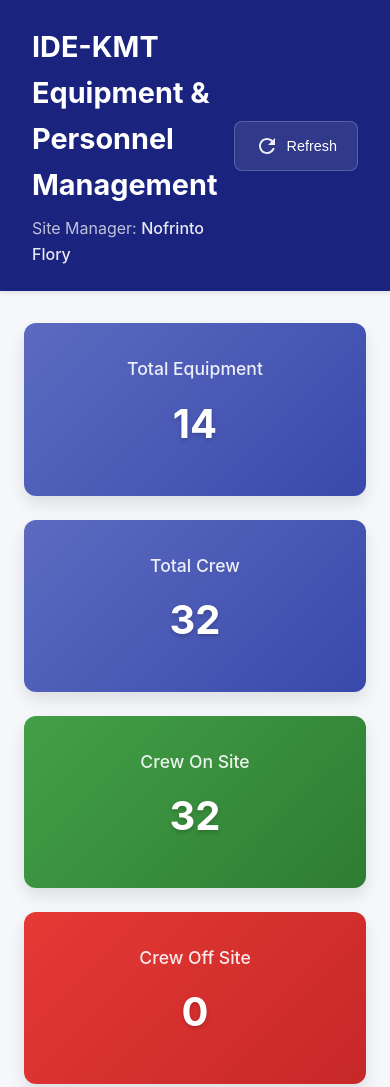
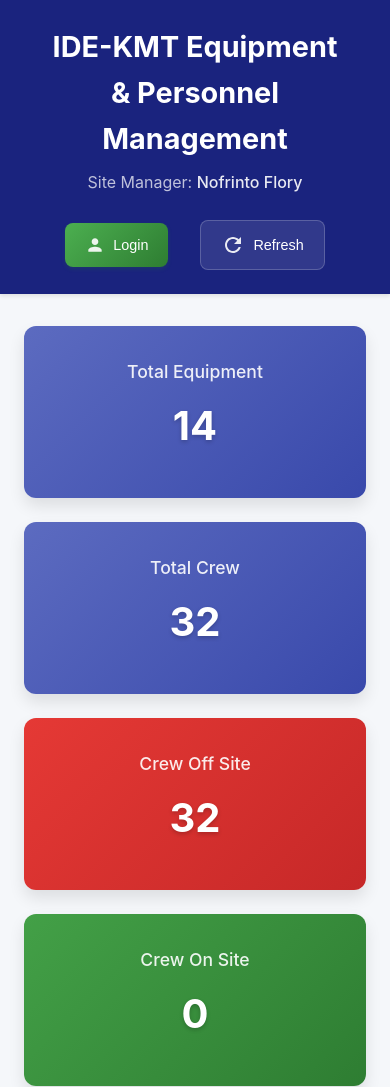
Before and after one commit to floryid/ide-kmt, a website: page index.html in a window 390 px wide. Shown: the top 1087 px of the page. Drawn offline with Linux system fonts and the light colour scheme.

Commit message:
perubahan

```diff
--- /dev/null
+++ b/auth-ui.js
@@ -0,0 +1,24 @@
+// Function to update authentication UI elements
+function updateAuthUI() {
+    const loginBtn = document.querySelector('.auth-btn.login-btn');
+    const signoutBtn = document.querySelector('.auth-btn.signout-btn');
+    const isLoggedIn = sessionStorage.getItem('isLoggedIn');
+
+    if (isLoggedIn) {
+        loginBtn.style.display = 'none';
+        signoutBtn.style.display = 'flex';
+    } else {
+        loginBtn.style.display = 'flex';
+        signoutBtn.style.display = 'none';
+    }
+}
+
+// Handle sign out
+function handleSignOut() {
+    sessionStorage.removeItem('isLoggedIn');
+    sessionStorage.removeItem('currentUser');
+    window.location.href = 'login.html';
+}
+
+// Initialize auth UI
+document.addEventListener('DOMContentLoaded', updateAuthUI);
--- a/index.html
+++ b/index.html
@@ -16,6 +16,16 @@
                 </div>
             </div>
             <div class="header-actions">
+                <div class="auth-buttons">
+                    <button class="auth-btn login-btn" onclick="window.location.href='login.html'">
+                        <svg viewBox="0 0 24 24" width="20" height="20"><path fill="currentColor" d="M12 12c2.21 0 4-1.79 4-4s-1.79-4-4-4-4 1.79-4 4 1.79 4 4 4zm0 2c-2.67 0-8 1.34-8 4v2h16v-2c0-2.66-5.33-4-8-4z"/></svg>
+                        Login
+                    </button>
+                    <button class="auth-btn signout-btn" onclick="handleSignOut()" style="display: none;">
+                        <svg viewBox="0 0 24 24" width="20" height="20"><path fill="currentColor" d="M17 7l-1.41 1.41L18.17 11H8v2h10.17l-2.58 2.58L17 17l5-5zM4 5h8V3H4c-1.1 0-2 .9-2 2v14c0 1.1.9 2 2 2h8v-2H4V5z"/></svg>
+                        Sign Out
+                    </button>
+                </div>
                 <button class="refresh-btn" onclick="window.location.reload()">
                     <svg viewBox="0 0 24 24" width="24" height="24"><path fill="currentColor" d="M17.65 6.35C16.2 4.9 14.21 4 12 4c-4.42 0-7.99 3.58-7.99 8s3.57 8 7.99 8c3.73 0 6.84-2.55 7.73-6h-2.08c-.82 2.33-3.04 4-5.65 4-3.31 0-6-2.69-6-6s2.69-6 6-6c1.66 0 3.14.69 4.22 1.78L13 11h7V4l-2.35 2.35z"/></svg>
                     Refresh
@@ -34,12 +44,12 @@
                 <h3>Total Crew</h3>
                 <p class="count" id="totalCrew">31</p>
             </div>
+            <div class="card crew-off-site">
+                <h3>Crew Off Site</h3>
+                <p class="count" id="crewOnSite">0</p>
+            </div>
             <div class="card crew-on-site">
                 <h3>Crew On Site</h3>
-                <p class="count" id="crewOnSite">0</p>
-            </div>
-            <div class="card crew-off-site">
-                <h3>Crew Off Site</h3>
                 <p class="count" id="crewOffSite">0</p>
             </div>
         </div>
@@ -60,5 +70,6 @@
     </footer>
 
     <script src="script.js"></script>
+    <script src="auth-ui.js"></script>
 </body>
 </html>
--- a/styles.css
+++ b/styles.css
@@ -40,8 +40,43 @@ header {
     display: flex;
     justify-content: space-between;
     align-items: center;
+    flex-wrap: wrap;
+    gap: 1rem;
+    padding: 0 1rem;
 }
 
+.header-title {
+    flex: 1;
+    min-width: 300px;
+}
+
+.header-actions {
+    display: flex;
+    align-items: center;
+    gap: 1rem;
+    flex-wrap: wrap;
+}
+
+@media (max-width: 768px) {
+    .header-content {
+        flex-direction: column;
+        text-align: center;
+        gap: 1.5rem;
+    }
+
+    .header-title {
+        min-width: auto;
+    }
+
+    .header-actions {
+        width: 100%;
+        justify-content: center;
+    }
+
+    .auth-buttons {
+        margin-right: 0;
+    }
+}
 .header-title h1 {
     font-size: 1.8rem;
     margin-bottom: 0.5rem;
@@ -315,3 +350,47 @@ footer {
 .card.crew-off-site {
     background: linear-gradient(135deg, #e53935, #c62828);
 }
+
+.auth-buttons {
+    display: flex;
+    gap: 1rem;
+    margin-right: 1rem;
+}
+
+.auth-btn {
+    display: flex;
+    align-items: center;
+    gap: 0.5rem;
+    padding: 0.75rem 1.25rem;
+    border: none;
+    border-radius: 8px;
+    font-size: 0.9rem;
+    font-weight: 500;
+    cursor: pointer;
+    transition: all 0.3s ease;
+    color: white;
+}
+
+.auth-btn svg {
+    opacity: 0.9;
+}
+
+.auth-btn.login-btn {
+    background: linear-gradient(135deg, #4CAF50, #2E7D32);
+    box-shadow: 0 2px 4px rgba(46, 125, 50, 0.2);
+}
+
+.auth-btn.signout-btn {
+    background: linear-gradient(135deg, #f44336, #d32f2f);
+    box-shadow: 0 2px 4px rgba(211, 47, 47, 0.2);
+}
+
+.auth-btn:hover {
+    transform: translateY(-2px);
+    box-shadow: 0 4px 8px rgba(0, 0, 0, 0.2);
+}
+
+.auth-btn:active {
+    transform: translateY(0);
+    box-shadow: 0 2px 4px rgba(0, 0, 0, 0.1);
+}
```
